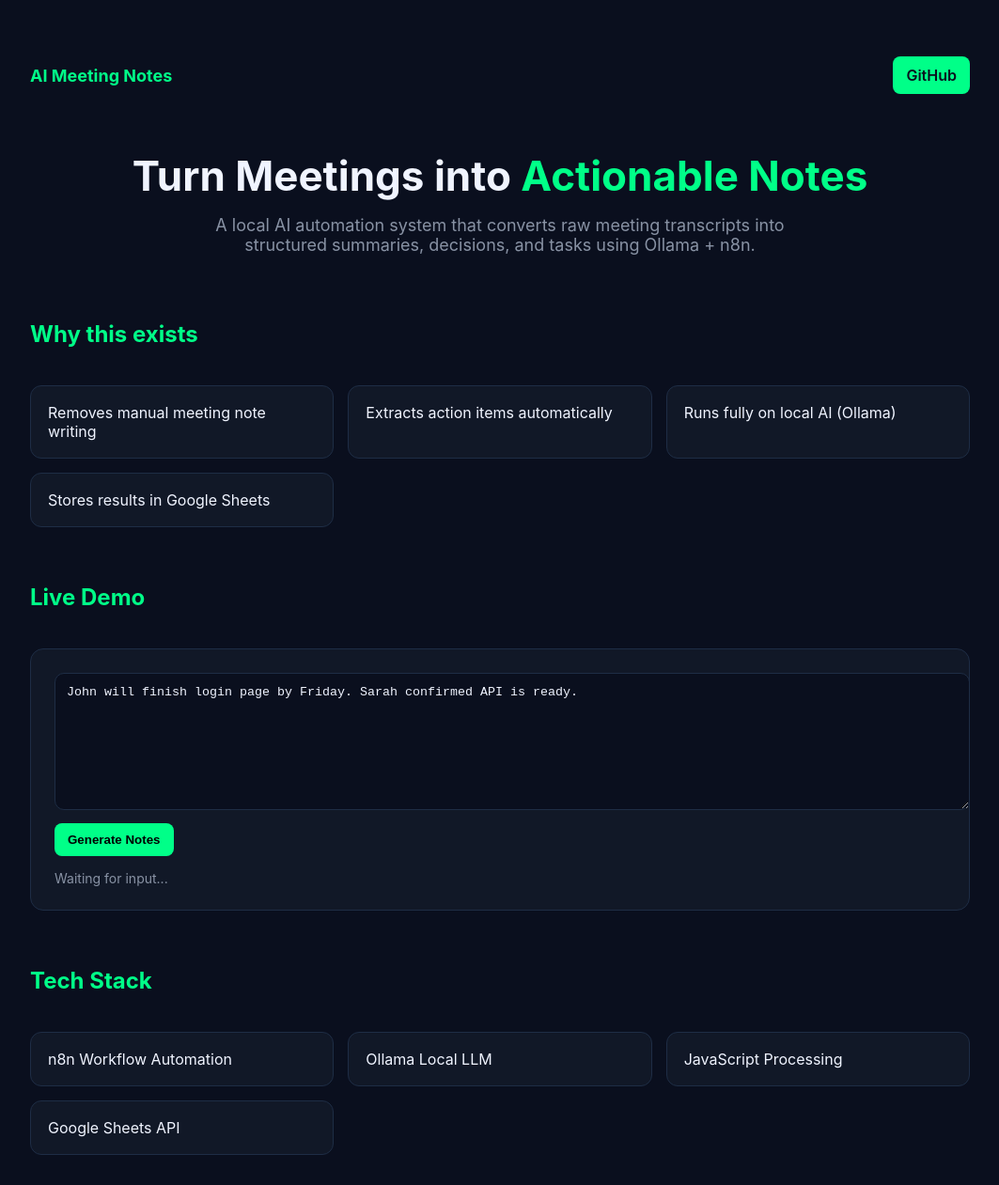
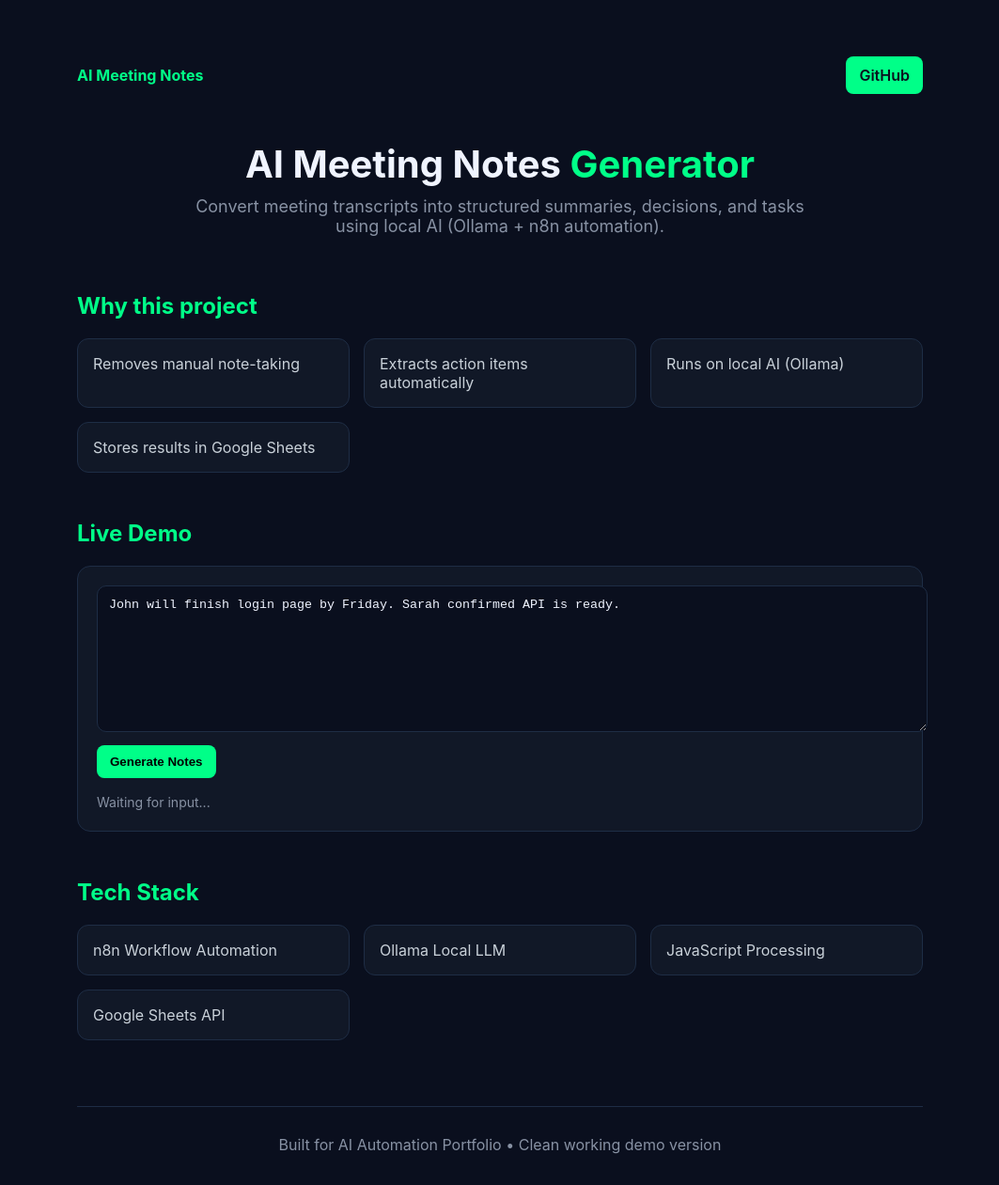
Before and after one commit to vineela959/ai-meeting-notes-generator, a plain HTML site: page index.html in a window 1280 px wide. Shown: the top 1261 px of the page at 94% size, without its empty margins (108-1171 px from the left). Drawn offline with Linux system fonts and the light colour scheme.

Commit message:
Update portfolio landing page
Improved AI Meeting Notes Generator landing page with cleaner layout, added demo section, and better project presentation for GitHub Pages.

```diff
--- a/index.html
+++ b/index.html
@@ -1,5 +1,6 @@
 <!DOCTYPE html>
 <html lang="en">
+
 <head>
 <meta charset="UTF-8" />
 <meta name="viewport" content="width=device-width, initial-scale=1.0"/>
@@ -14,7 +15,7 @@ color:#F0F4FF;
 }
 
 .container{
-max-width:1000px;
+max-width:900px;
 margin:auto;
 padding:60px 20px;
 }
@@ -24,18 +25,17 @@ nav{
 display:flex;
 justify-content:space-between;
 align-items:center;
-margin-bottom:60px;
+margin-bottom:50px;
 }
 
 .logo{
 color:#00FF88;
 font-weight:700;
-font-size:18px;
 }
 
 nav a{
+background:#00FF88;
 color:#0A0F1E;
-background:#00FF88;
 padding:10px 14px;
 border-radius:8px;
 text-decoration:none;
@@ -45,12 +45,12 @@ font-weight:600;
 /* HERO */
 .hero{
 text-align:center;
-margin-bottom:70px;
+margin-bottom:60px;
 }
 
 .hero h1{
-font-size:44px;
-margin-bottom:15px;
+font-size:40px;
+margin-bottom:10px;
 }
 
 .hero span{
@@ -64,19 +64,26 @@ margin:auto;
 font-size:18px;
 }
 
-/* GRID */
+/* SECTION */
+h2{
+color:#00FF88;
+margin-top:50px;
+}
+
+/* CARDS */
 .grid{
 display:grid;
-grid-template-columns:repeat(auto-fit,minmax(240px,1fr));
+grid-template-columns:repeat(auto-fit,minmax(220px,1fr));
 gap:15px;
-margin:40px 0;
+margin-top:20px;
 }
 
 .card{
 background:#111827;
 border:1px solid #1E2D45;
-padding:18px;
+padding:16px;
 border-radius:12px;
+color:#C9D1D9;
 }
 
 /* DEMO */
@@ -84,19 +91,21 @@ border-radius:12px;
 background:#111827;
 border:1px solid #1E2D45;
 border-radius:14px;
-padding:25px;
-margin-top:40px;
+padding:20px;
+margin-top:20px;
 }
 
 textarea{
 width:100%;
-height:120px;
+height:130px;
 background:#0A0F1E;
 color:#F0F4FF;
 border:1px solid #1E2D45;
 border-radius:10px;
 padding:12px;
 font-family:monospace;
+resize:vertical;
+outline:none;
 }
 
 button{
@@ -113,22 +122,19 @@ cursor:pointer;
 margin-top:15px;
 color:#8892A4;
 font-size:14px;
+line-height:1.5;
 }
 
-/* SECTION TITLE */
-h2{
-color:#00FF88;
-margin-top:60px;
-}
-
+/* FOOTER */
 footer{
 text-align:center;
+margin-top:70px;
 color:#8892A4;
-margin-top:80px;
 border-top:1px solid #1E2D45;
 padding:30px;
 }
 </style>
+
 </head>
 
 <body>
@@ -143,18 +149,18 @@ padding:30px;
 
 <!-- HERO -->
 <div class="hero">
-<h1>Turn Meetings into <span>Actionable Notes</span></h1>
+<h1>AI Meeting Notes <span>Generator</span></h1>
 <p>
-A local AI automation system that converts raw meeting transcripts into structured summaries, decisions, and tasks using Ollama + n8n.
+Convert meeting transcripts into structured summaries, decisions, and tasks using local AI (Ollama + n8n automation).
 </p>
 </div>
 
 <!-- VALUE -->
-<h2>Why this exists</h2>
+<h2>Why this project</h2>
 <div class="grid">
-<div class="card">Removes manual meeting note writing</div>
+<div class="card">Removes manual note-taking</div>
 <div class="card">Extracts action items automatically</div>
-<div class="card">Runs fully on local AI (Ollama)</div>
+<div class="card">Runs on local AI (Ollama)</div>
 <div class="card">Stores results in Google Sheets</div>
 </div>
 
@@ -163,15 +169,13 @@ A local AI automation system that converts raw meeting transcripts into structur
 
 <div class="demo">
 
-<textarea id="input">
+<textarea id="inputBox">
 John will finish login page by Friday. Sarah confirmed API is ready.
 </textarea>
 
-<br/>
+<button onclick="generate()">Generate Notes</button>
 
-<button onclick="run()">Generate Notes</button>
-
-<div class="output" id="out">
+<div class="output" id="outputBox">
 Waiting for input...
 </div>
 
@@ -186,18 +190,22 @@ Waiting for input...
 <div class="card">Google Sheets API</div>
 </div>
 
+<!-- FOOTER -->
 <footer>
-Built for AI Automation Portfolio • No cloud AI dependency
+Built for AI Automation Portfolio • Clean working demo version
 </footer>
 
 </div>
 
 <script>
-function run(){
-const text = document.getElementById("input").value;
+function generate(){
+const text = document.getElementById("inputBox").value;
 
-document.getElementById("out").innerHTML =
-"✔ Summary generated<br>✔ Action items extracted<br>✔ Owners identified<br><br><b>Input:</b><br>" + text;
+document.getElementById("outputBox").innerHTML =
+"✔ Summary generated<br>" +
+"✔ Action items extracted<br>" +
+"✔ Owners identified<br><br>" +
+"<b>Input:</b><br>" + text;
 }
 </script>
 
```
